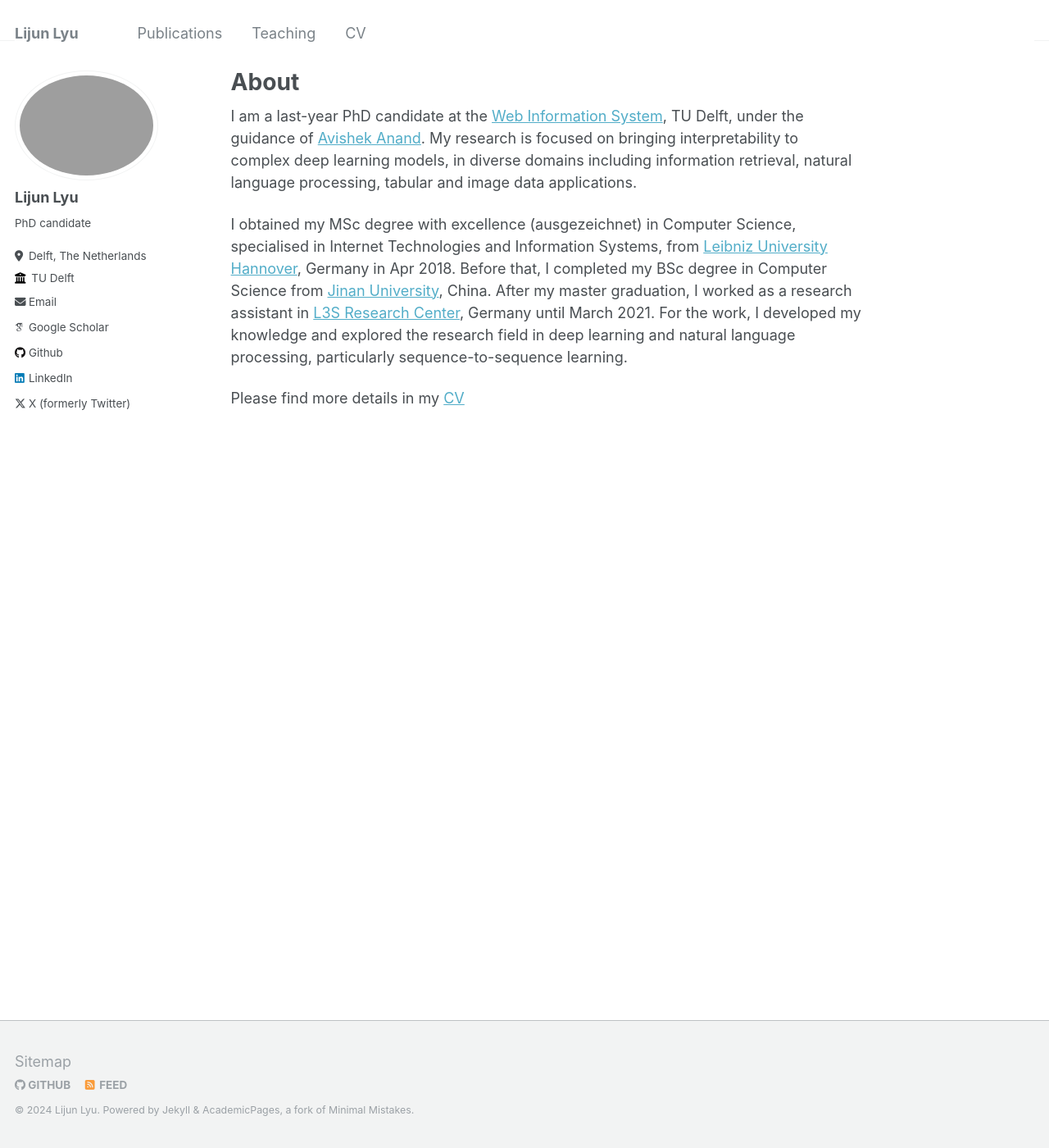
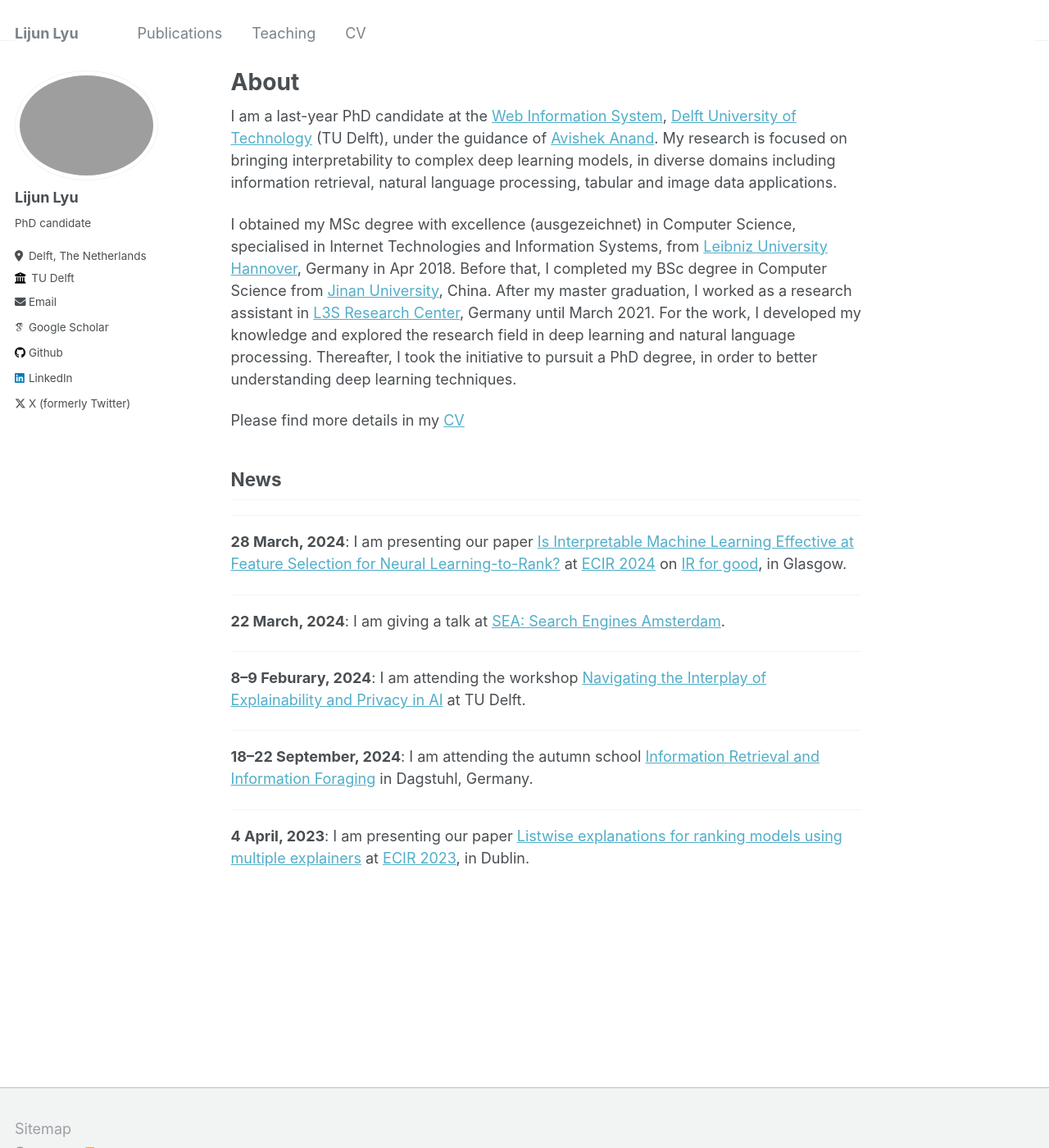
Before and after one commit to GarfieldLyu/GarfieldLyu.github.io, a Jekyll site: the page built from _pages/about.md, in a window 1280 px wide and 1400 px high. Shown: the whole window at 82% size. Built offline with Jekyll 4.4.1, drawn with Linux system fonts in a browser that asks for light colours; some web fonts are replaced.

Commit message:
add news.

```diff
--- a/_pages/about.md
+++ b/_pages/about.md
@@ -7,9 +7,25 @@ redirect_from:
   - /about.html
 ---
 
-I am a last-year PhD candidate at the [Web Information System](https://www.wis.ewi.tudelft.nl), TU Delft, under the guidance of [Avishek Anand](https://www.avishekanand.com). My research is focused on bringing interpretability to complex deep learning models, in diverse domains including information retrieval, natural language processing, tabular and image data applications.
+I am a last-year PhD candidate at the [Web Information System](https://www.wis.ewi.tudelft.nl), [Delft University of Technology](https://www.tudelft.nl) (TU Delft), under the guidance of [Avishek Anand](https://www.avishekanand.com). My research is focused on bringing interpretability to complex deep learning models, in diverse domains including information retrieval, natural language processing, tabular and image data applications.
 
 I obtained my MSc degree with excellence (ausgezeichnet) in Computer Science, specialised in Internet Technologies and Information Systems, from [Leibniz University Hannover](https://www.uni-hannover.de/de/), Germany in Apr 2018. Before that, I completed my BSc degree in Computer Science from [Jinan University](https://english.jnu.edu.cn), China.
-After my master graduation, I worked as a research assistant in [L3S Research Center](https://www.l3s.de), Germany until March 2021. For the work, I developed my knowledge and explored the research field in deep learning and natural language processing, particularly sequence-to-sequence learning.
+After my master graduation, I worked as a research assistant in [L3S Research Center](https://www.l3s.de), Germany until March 2021. For the work, I developed my knowledge and explored the research field in deep learning and natural language processing. Thereafter, I took the initiative to pursuit a PhD degree, in order to better understanding deep learning techniques.
 
 Please find more details in my [CV](/cv/)
+
+## News
+---
+**28 March, 2024**: I am presenting our paper [Is Interpretable Machine Learning Effective at Feature Selection for Neural Learning-to-Rank?](https://link.springer.com/chapter/10.1007/978-3-031-56066-8_29) at [ECIR 2024](https://www.ecir2024.org) on [IR for good](https://www.ecir2024.org/2023/07/24/call-for-ir-for-good-papers/), in Glasgow.
+
+---
+**22 March, 2024**: I am giving a talk at [SEA: Search Engines Amsterdam](https://ivi.fnwi.uva.nl/ellis/event/sea-search-engines-amsterdam-11/).
+
+---
+**8--9 Feburary, 2024**: I am attending the workshop [Navigating the Interplay of Explainability and Privacy in AI](https://www.delftdesignforvalues.nl/event/workshop-series-on-values-and-value-conflicts-navigating-the-interplay-of-explainability-and-privacy-in-ai/) at TU Delft.
+
+---
+**18--22 September, 2024**: I am attending the autumn school [Information Retrieval and Information Foraging](https://fg-retrieval.gi.de/veranstaltung/autumn-school-2023-information-retrieval-and-information-foraging) in Dagstuhl, Germany.
+
+---
+**4 April, 2023**: I am presenting our paper [Listwise explanations for ranking models using multiple explainers](https://link.springer.com/chapter/10.1007/978-3-031-28244-7_41) at [ECIR 2023](https://ecir2023.org), in Dublin.
```
